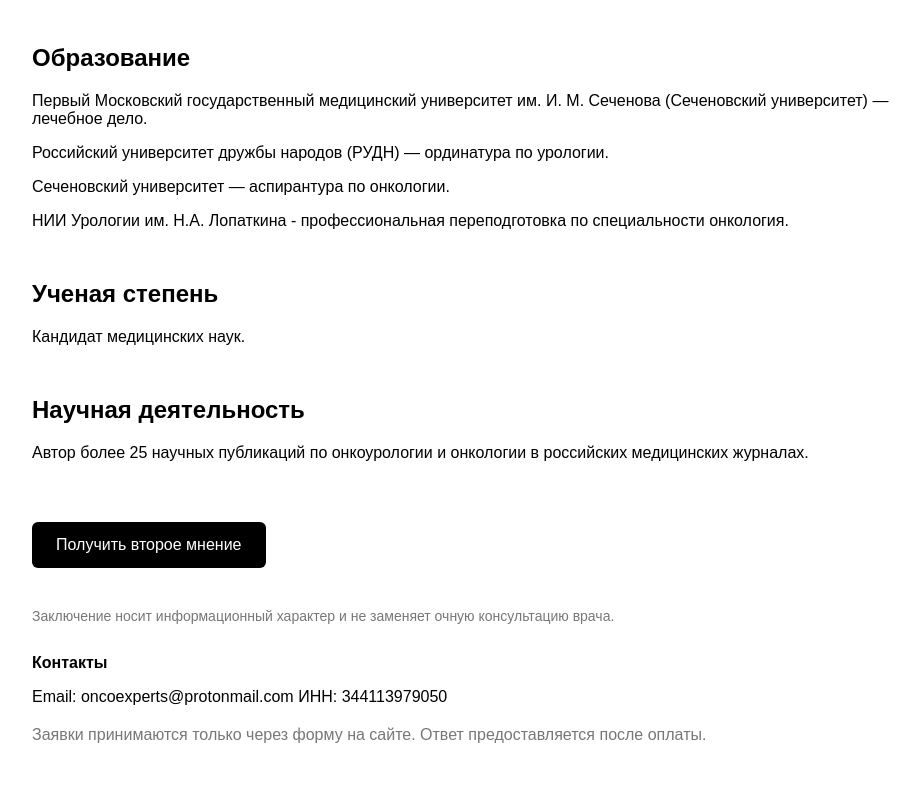
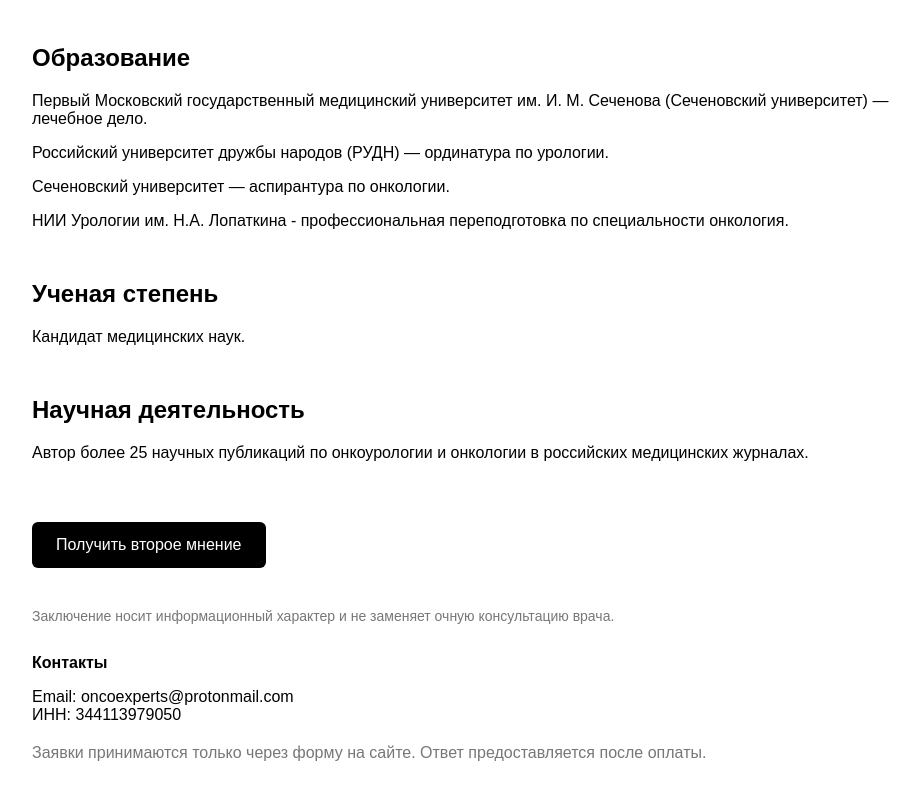
Before and after one commit to osckarmailyan/onco-app, a Next.js app: page /about in a window 1280 px wide. Shown: the part 581-1381 px from the top of the page, without its empty margins (158-1078 px from the left). Built offline with nearby package versions, Linux system fonts and the light colour scheme.

Commit message:
add contacts

```diff
--- a/app/about/page.tsx
+++ b/app/about/page.tsx
@@ -154,8 +154,8 @@ export default function About() {
   Контакты
 </p>
 
-<p>
-  Email: oncoexperts@protonmail.com
+<p style={{marginTop:"10px"}}>
+  Email: oncoexperts@protonmail.com<br/>
   ИНН: 344113979050
 </p>
 
```
